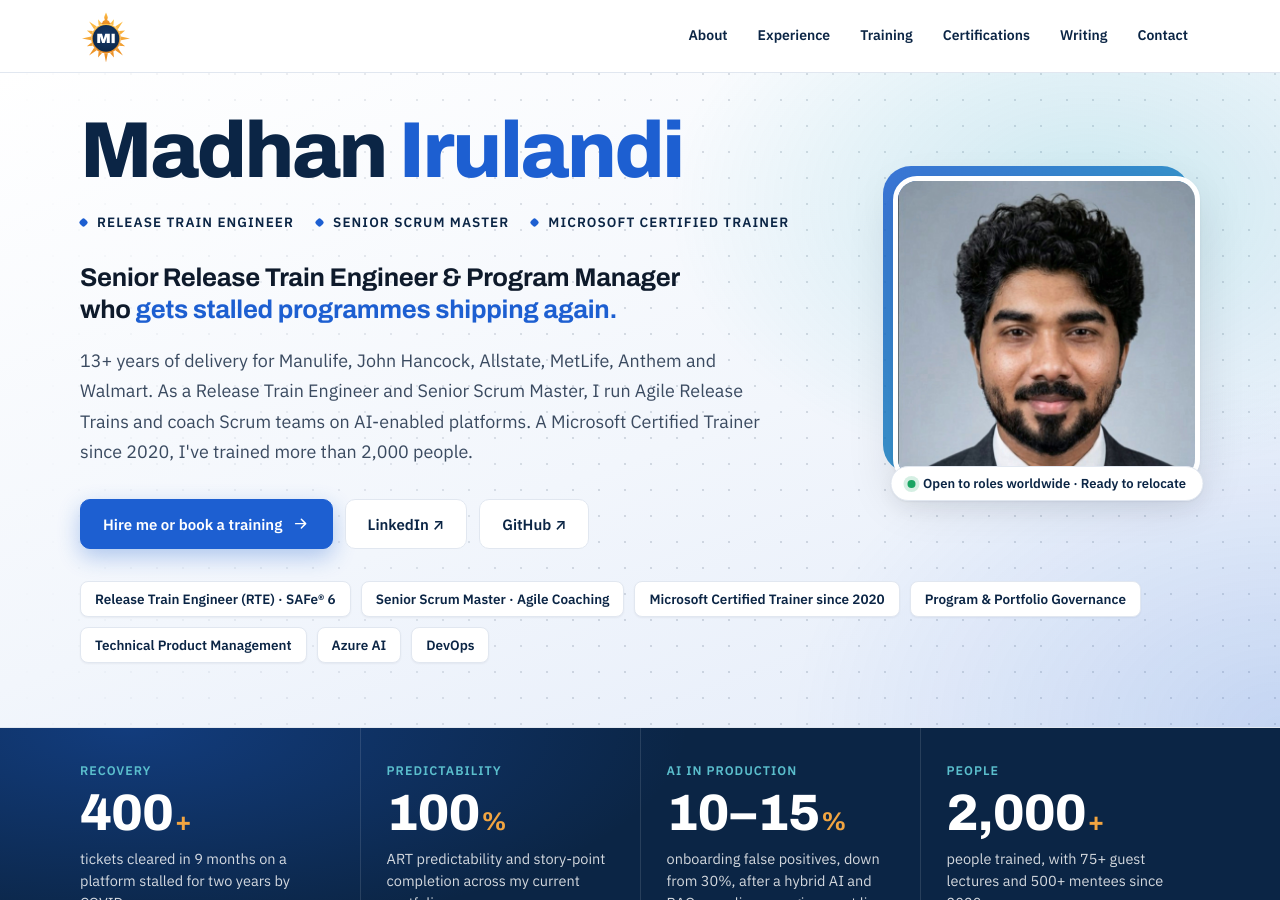
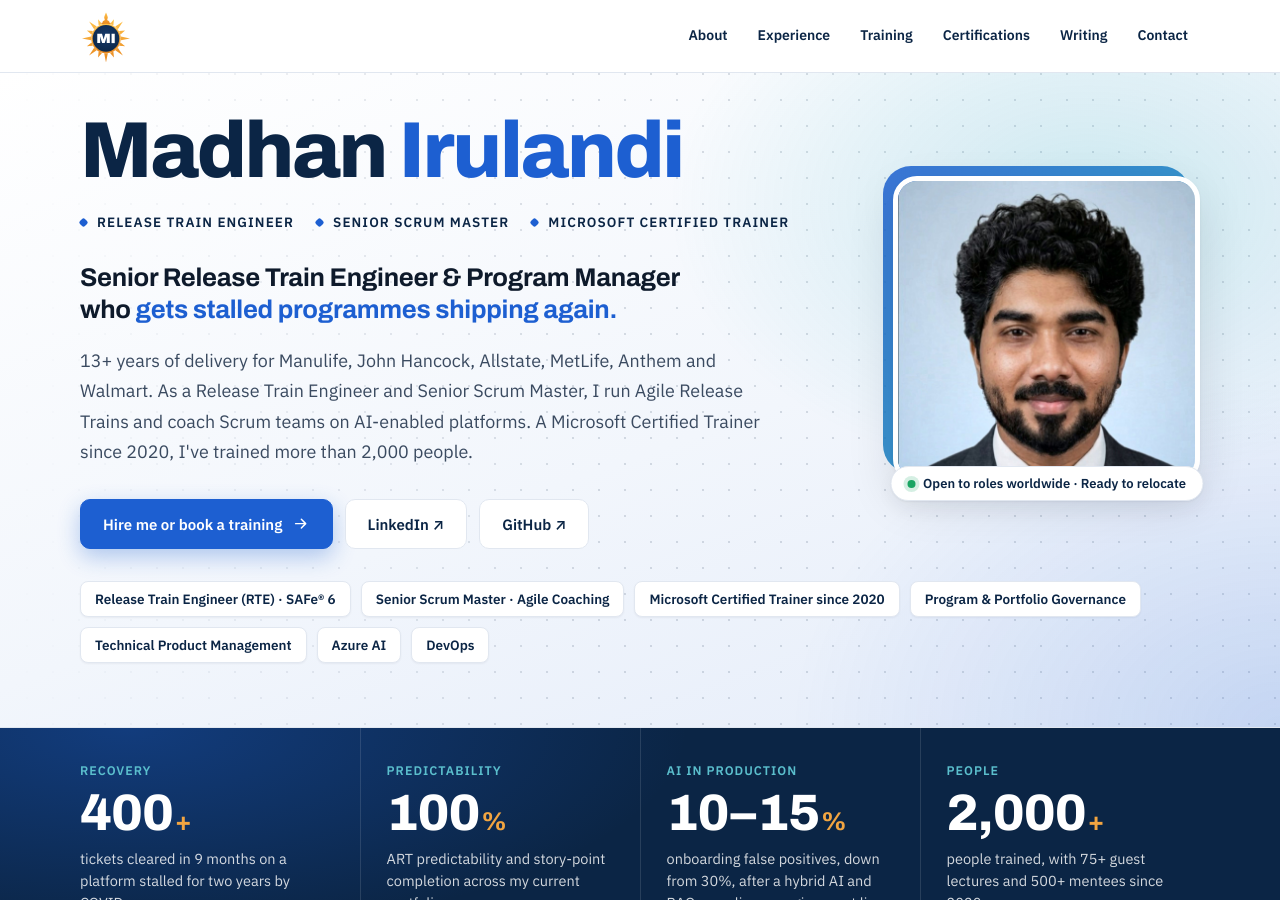
Before and after one commit to Madhan-I/Madhan-I.github.io, a Jekyll site: the page built from index.html, in a window 1280 px wide and 900 px high. Built offline with Jekyll 4.4.1, drawn with Linux system fonts in a browser that asks for light colours.

Commit message:
Headshot with light blue background
Co-Authored-By: Claude Opus 5.5 <noreply@anthropic.com>
Claude-Session: https://claude.ai/code/session_01MFRrTt7LBDdX57m85KHNGp

```diff
--- a/_config.yml
+++ b/_config.yml
@@ -17,7 +17,7 @@ defaults:
   - scope:
       path: ""
     values:
-      image: /assets/images/madhan-headshot.jpg
+      image: /assets/images/madhan-headshot-blue.jpg
 
 social:
   name: Madhan Irulandi
--- a/_data/profile.yml
+++ b/_data/profile.yml
@@ -39,7 +39,7 @@ github: "Madhan-I"
 resume_file: ""
 
 # Optional: put a square photo in assets/images/ and type its file name here.
-photo: "madhan-headshot.jpg"
+photo: "madhan-headshot-blue.jpg"
 
 expertise:
   - Release Train Engineer (RTE) · SAFe® 6
```
Also changed, not shown: README.md, assets/images/madhan-headshot-blue.jpg (added), assets/images/madhan-headshot.jpg (deleted).
